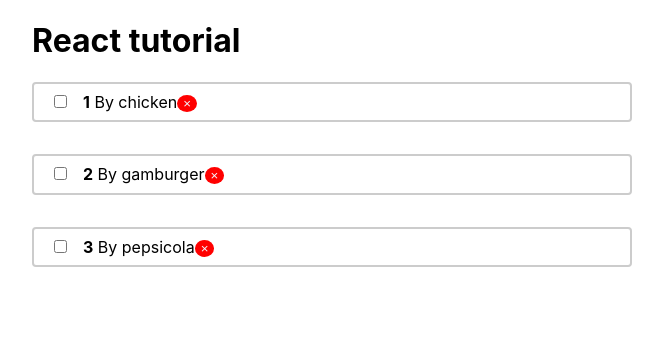
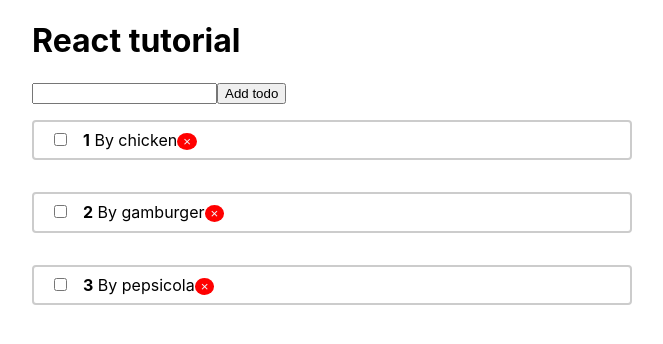
Before and after one commit to AlexNazaroff/reactapp, a React (Create React App) app: page / in a window 1280 px wide. Shown: the top 344 px of the page, without its empty margins (308-971 px from the left). Built offline with nearby package versions, Linux system fonts and the light colour scheme.

Commit message:
35 new form

```diff
--- a/src/App.js
+++ b/src/App.js
@@ -1,6 +1,7 @@
 import React from 'react'
 import Todolist from "./todo/todolist";
 import Context from "./context";
+import AddTodo from "./todo/AddTodo";
 
 function App() {
     const [todos, setTodos] = React.useState([
@@ -30,6 +31,7 @@ function App() {
 
         <div className='wrapper'>
             <h1>React tutorial</h1>
+            <AddTodo></AddTodo>
             {todos.length ? <Todolist todos={todos} onToggle={toggleTodo}/> : <p>No todos</p>
             }
         </div>
--- /dev/null
+++ b/src/todo/AddTodo.js
@@ -0,0 +1,17 @@
+import React from 'react'
+
+/*
+import Todolist from "./todolist";
+*/
+
+function AddTodo() {
+    return (
+        <form style={{marginBottom: '1rem'}}>
+            <input type="text"/>
+            <button type='submit'>Add todo</button>
+        </form>
+    )
+}
+
+
+export default AddTodo
```
